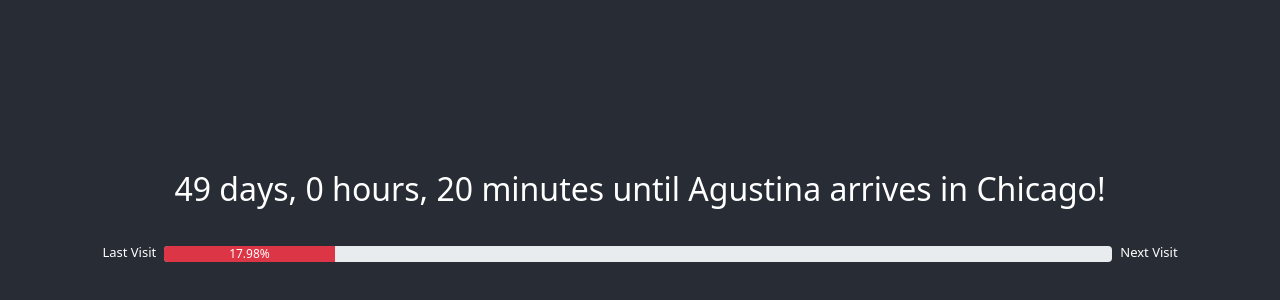
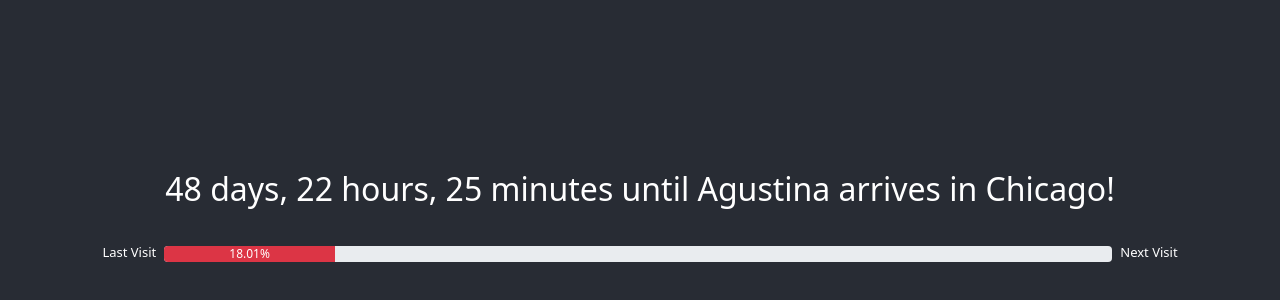
Before and after one commit to Greenbeansoup/Countdown, a React (Create React App) app: page / in a window 1280 px wide. Shown: the part 178-478 px from the top of the page. Built offline with nearby package versions, Linux system fonts and the light colour scheme.

Commit message:
Updated arrival time

```diff
--- a/src/App.js
+++ b/src/App.js
@@ -7,7 +7,7 @@ class App extends Component {
   constructor() {
     super()
     this.state = {
-      arrivalDate: new Date(Date.UTC(2022, 0, 30, 19, 1)),
+      arrivalDate: new Date(Date.UTC(2022, 0, 30, 17, 6)),
       previousDepartureDate: new Date(Date.UTC(2021, 11, 2, 0, 47)),
       visitor: "Agustina",
       city: "Chicago",
```
